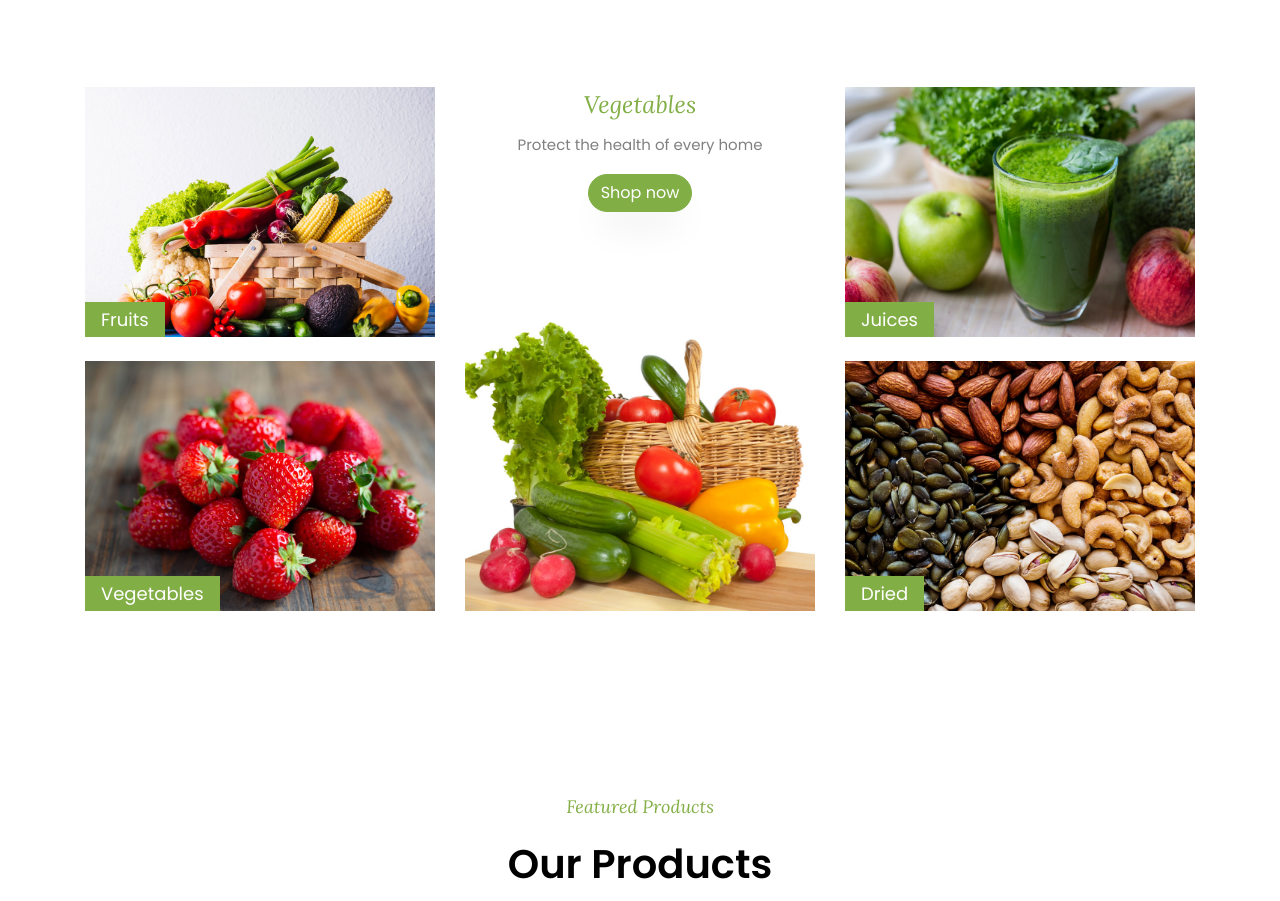
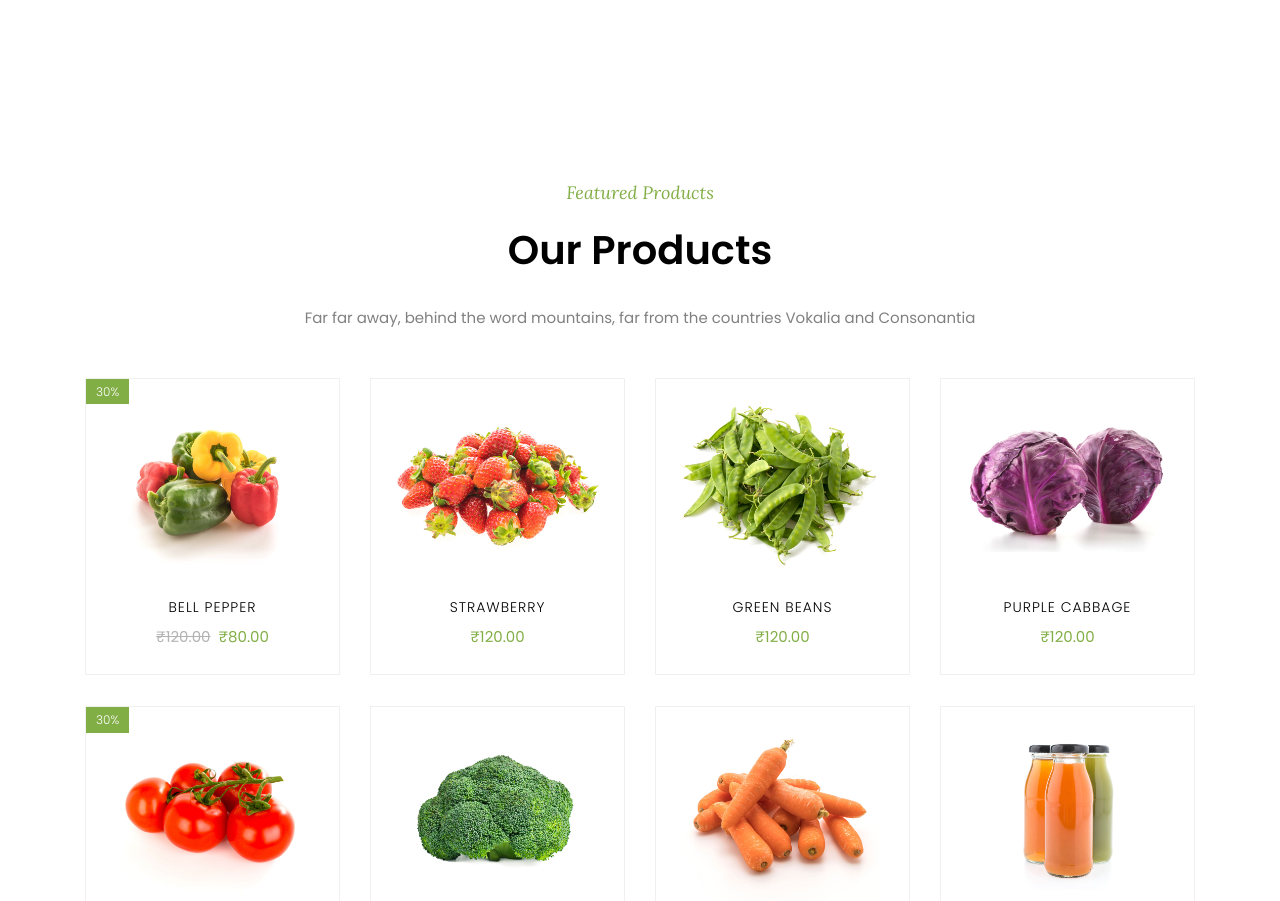
Before and after one commit to ankit-ak/Grocher, a plain HTML site: page index.html in a window 1280 px wide. Shown: the part 1004-1905 px from the top of the page. Drawn offline with Linux system fonts and the light colour scheme; some packages are replaced by stand-ins of ours; no server answers; files whose address does not match are found by name.

Commit message:
removed vegi pics

```diff
--- a/index.html
+++ b/index.html
@@ -164,7 +164,7 @@
 			</div>
 		</section>
 
-		<section class="ftco-section ftco-category ftco-no-pt">
+		<!-- <section class="ftco-section ftco-category ftco-no-pt">
 			<div class="container">
 				<div class="row">
 					<div class="col-md-8">
@@ -207,7 +207,7 @@
 					</div>
 				</div>
 			</div>
-		</section>
+		</section> -->
 
     <section class="ftco-section">
     	<div class="container">
```
